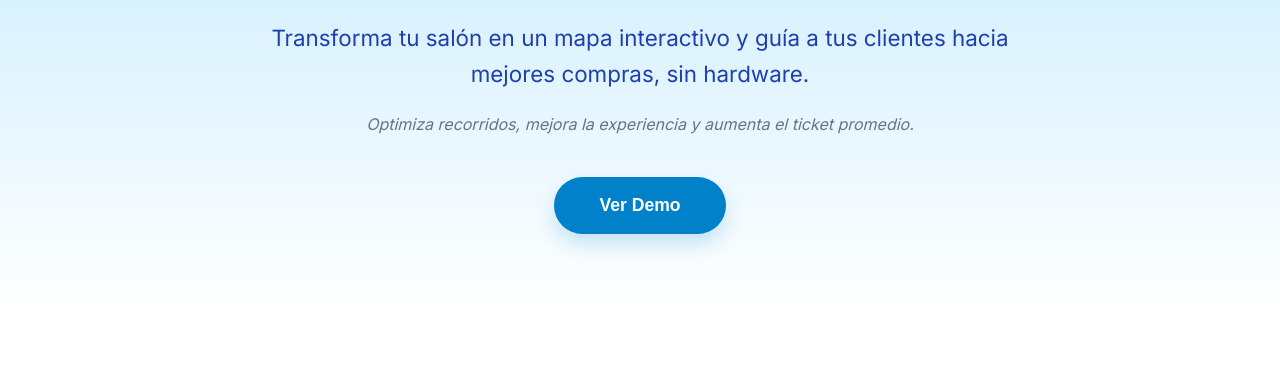
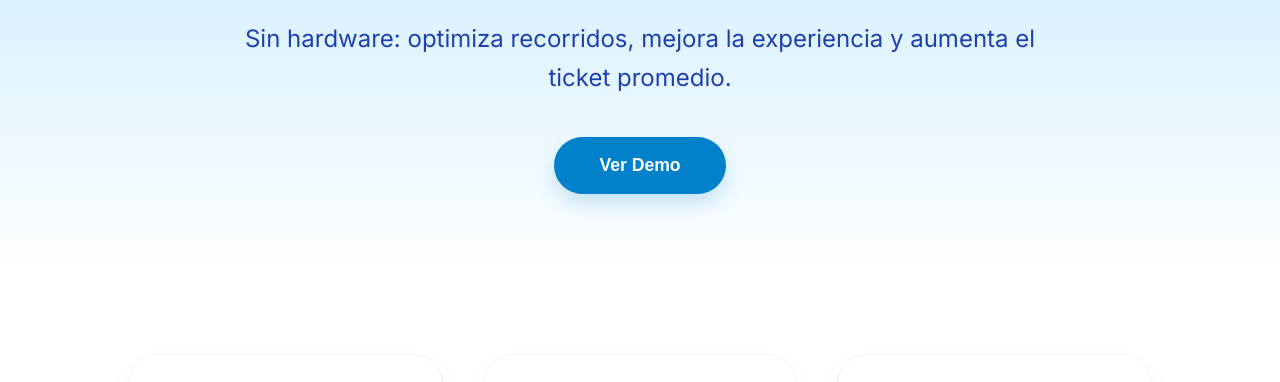
Before and after one commit to annoniuniverse/indoorps, a plain HTML site: page index.html in a window 1280 px wide. Shown: the part 344-726 px from the top of the page. Drawn offline with nearby package versions, Linux system fonts and the light colour scheme.

Commit message:
nuevo titulo

```diff
--- a/index.html
+++ b/index.html
@@ -23,8 +23,7 @@
     <section id="inicio" class="hero">
         <div class="hero-content">
             <h1>Navegación inteligente para grandes superficies</h1>
-            <p class="subtitle">Transforma tu salón en un mapa interactivo y guía a tus clientes hacia mejores compras, sin hardware.</p>
-            <p class="support-text">Optimiza recorridos, mejora la experiencia y aumenta el ticket promedio.</p>
+            <p class="subtitle">Sin hardware: optimiza recorridos, mejora la experiencia y aumenta el ticket promedio.</p>
             <div class="hero-buttons">
                 <button class="btn-primary">Ver Demo</button>
             </div>
--- a/styles.css
+++ b/styles.css
@@ -73,10 +73,10 @@ nav a:hover {
 }
 
 .subtitle {
-    font-size: 1.4rem;
+    font-size: 1.5rem; /* Un pelín más grande para que tenga peso */
     color: #1e40af;
     max-width: 800px;
-    margin: 0 auto 20px;
+    margin: 0 auto 40px; /* Más espacio antes del botón */
     font-weight: 500;
 }
 
```
